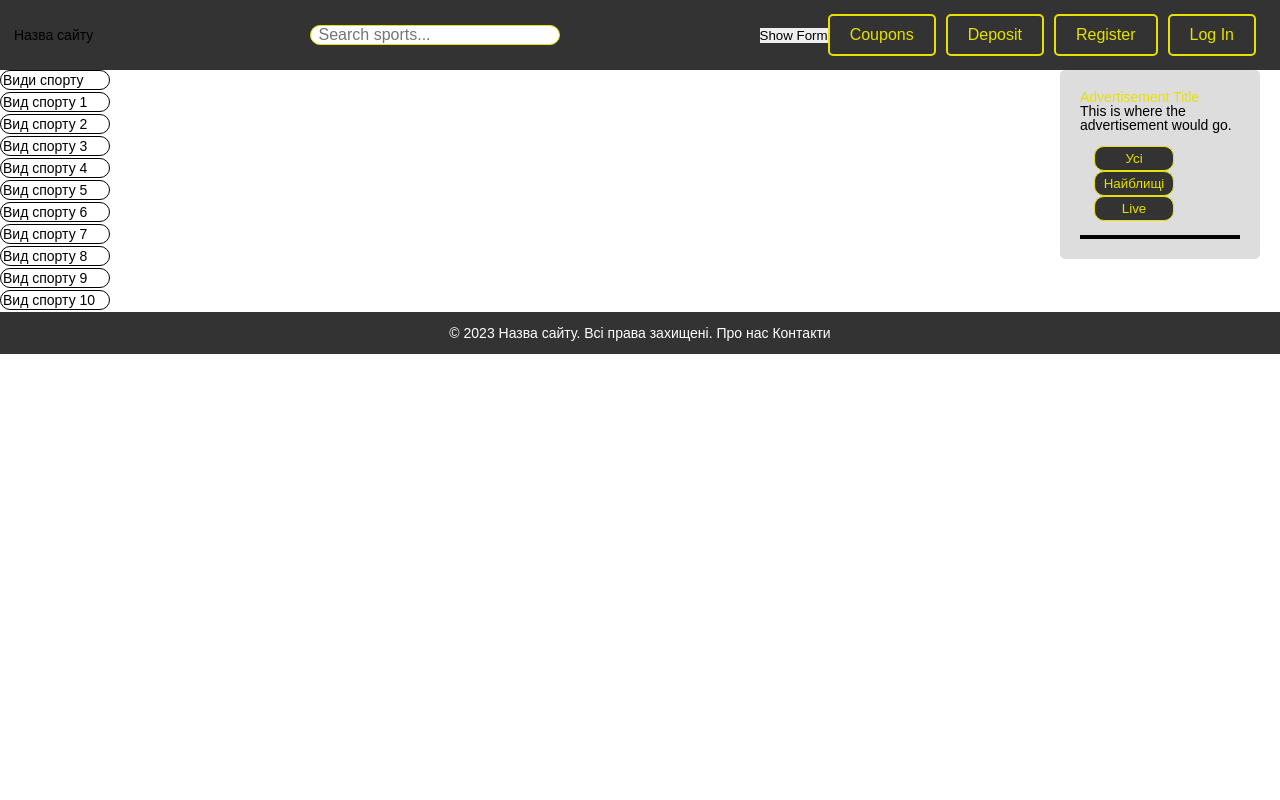
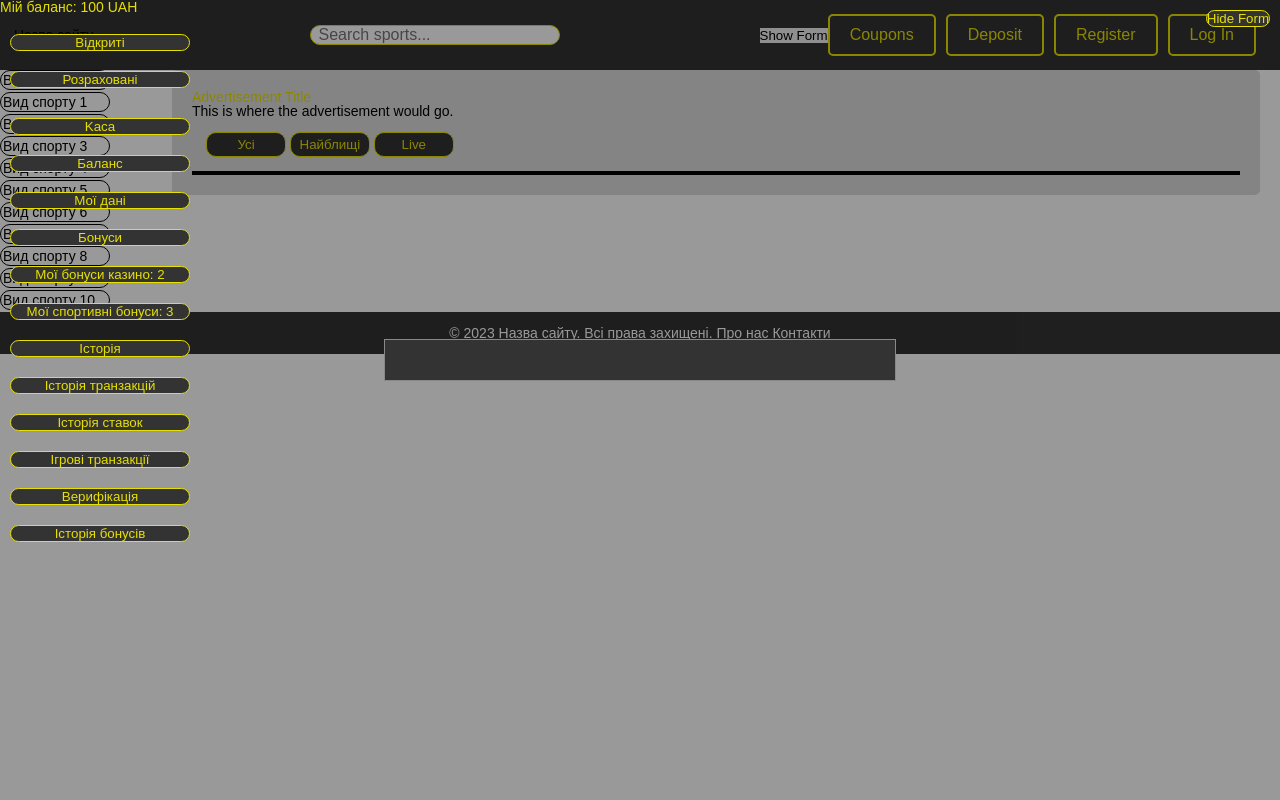
Before and after one commit to SashaAndru/Project, a PHP site: page / in a window 1280 px wide. Run offline with PHP 8.4, Linux system fonts and the light colour scheme; data that the repository does not hold is empty.

Commit message:
account and donate

```diff
--- a/Style.css
+++ b/Style.css
@@ -101,7 +101,6 @@ h2{
   float: right;
 }
 
-<<<<<<< HEAD
 .ad{
   width: 85%
 }
@@ -116,10 +115,6 @@ h2{
   position: 10px;
 }
 
-.hidden, .regi {
-  display: none;
-}
-=======
 
 
 
@@ -195,54 +190,6 @@ h2{
   display: none;
 }
 
->>>>>>> 3d9d1fcdee917e48c59599014f97ff758af2a7ff
-
-.right2 {
-  float: right;
-}
-.hidden2 {
-  display: none;
-}
-
-.form {
-  background-color: #fff;
-  padding: 20px;
-  border-radius: 5px;
-  box-shadow: 0 0 10px rgba(0, 0, 0, 0.2);
-  width: 50%;
-}
-
-#formContainer, .register {
-  position: fixed;
-  top: 0;
-  left: 0;
-  width: 100%;
-  height: 100%;
-  background-color: rgba(0, 0, 0, 0.4);
-  z-index: 1;
-}
-#formContainer1{
-  position: fixed;
-  top: 0;
-  left: 0;
-  width: 100%;
-  height: 100%;
-  background-color: rgba(0, 0, 0, 0.4);
-  z-index: 1;
-}
-
-#formContainer form {
-  background-color: #333;
-  position: absolute;
-  top: 45%;
-  left: 50%;
-  transform: translate(-50%, -50%);
-  padding: 20px;
-  border: 1px solid #888;
-  width: 40%;
-  max-width: 600px;
-  box-sizing: border-box;
-}
 
 #register form {
   background-color: #333;
@@ -258,56 +205,6 @@ h2{
 }
 
 
-<<<<<<< HEAD
-#formContainer1 form {
-  background-color: #333;
-  position: absolute;
-  top: 45%;
-  left: 50%;
-  transform: translate(-50%, -50%);
-  padding: 20px;
-  border: 1px solid #888;
-  width: 40%;
-  max-width: 600px;
-  box-sizing: border-box;
-}
-#hideFormButton, .closeRegister{
-  background-color: #333;
-  border-radius: 10px;
-  border: 1px solid #e7e003 ;
-  color: #e7e003;
-  position: absolute;
-  top: 10px;
-  right: 10px;
-}
-.button-group {
-  margin: 10px 0;
-  width: 200px;
-  display: flex;
-  flex-direction: column;
-  justify-content: flex-start;
-}
-
-.button-group button {
-  margin: 10px;
-  border-radius: 10px;
-}
-
-.submit-button-right{
-  margin:0px 0px 0px 80px;
-}
-.submit-button-right1{
-  border-radius: 10px;
-  border: 1px solid #e7e003 ;
-  color: #e7e003;
-  background-color: #333;
-}
-.col{
-  border: 1px solid #e7e003 ;
-  color: #e7e003;
-  background-color: #333;
-}
-=======
 #formContainer1 form {
   background-color: #333;
   position: absolute;
@@ -357,7 +254,6 @@ h2{
   background-color: #333;
   border: 10%;
   }
->>>>>>> 3d9d1fcdee917e48c59599014f97ff758af2a7ff
 
 
 .tab {
@@ -369,14 +265,6 @@ h2{
 }
 
 
-<<<<<<< HEAD
-.block-match{
-  padding: 10px;
-  margin: 50px;
-  border: 1px solid #ddd;
-  color: #f2f2f2;
-}
-=======
 .block-match{
   padding: 10px;
   margin: 50px;
@@ -445,4 +333,3 @@ h2{
   border-radius: 5px;
   cursor: pointer;
 }
->>>>>>> 3d9d1fcdee917e48c59599014f97ff758af2a7ff
--- a/index.php
+++ b/index.php
@@ -87,7 +87,70 @@ session_start();
     </div>
 
 
-<!--form-->
+    <div id="formContainer">
+  <form id="form1" class="hidden" style="display: block">
+  <form id="form2" class="hidden">
+
+  </form>
+
+  <form id="form3" class="hidden">
+
+  </form>
+  <form id="form4" class="hidden">
+
+  </form>
+  <form id="form5" class="hidden">
+
+  </form>
+  <form id="form6" class="hidden">
+
+  </form>
+  <form id="form7" class="hidden">
+
+  </form>
+  <form id="form8" class="hidden">
+
+  </form>
+  <form id="form9" class="hidden">
+
+  </form>
+  <form id="form10" class="hidden">
+
+  </form>
+  <form id="form11" class="hidden">
+
+  </form>
+  <form id="form12" class="hidden">
+
+  </form>
+
+  <button id="hideFormButton">Hide Form</button>
+    <h2>Мій баланс: 100 UAH</h2>
+    <div class="button-group">
+      <button class="submit-button-right1" onclick="toggleForms('form1', 'form2')">Відкриті</button>
+      <button class="submit-button-right1" onclick="toggleForms('form1', 'form3')">Розраховані</button>
+    </div>
+  <div class="button-group">
+    <button id="showFormButton1" onclick="toggleForms('form3',)" class="col" id = "cash-register">Kaca</button>
+    <button class="col" onclick="toggleForms('form2')">Баланс</button>
+    <button class="col" onclick="toggleForms('form3')">Мої дані</button>
+    <button class="col" onclick="toggleForms('form4')">Бонуси</button>
+    <button class="col" onclick="toggleForms('form5')">Мої бонуси казино: 2</button>
+    <button class="col" onclick="toggleForms('form6')">Мої спортивні бонуси: 3</button>
+    <button class="col" onclick="toggleForms('form7')">Історія</button>
+    <button class="col" onclick="toggleForms('form8')">Історія транзакцій</button>
+    <button class="col" onclick="toggleForms('form9')">Історія ставок</button>
+    <button class="col" onclick="toggleForms('form10')">Ігрові транзакції</button>
+    <button class="col" onclick="toggleForms('form11')">Верифікація</button>
+    <button class="col" onclick="toggleForms('form12')">Історія бонусів</button>
+  </div>
+
+  </form>
+
+</div>
+
+
+<!--form
 
     <div id="formContainer" class="hidden">
       <form>
@@ -100,7 +163,7 @@ session_start();
         </div>
         </div>
         <div class="button-group">
-        <button class="col" id = "cash-register">Kaca</button>
+        <button id="showFormButton1" onclick="toggleForms()" class="col" id = "cash-register">Kaca</button>
         <button class="col">Баланс</button>
         <button class="col">Мої дані</button>
         <button class="col">Бонуси</button>
@@ -118,21 +181,21 @@ session_start();
     </div>
 
 
-    <!--form каса-->
-    <div id="formContainer1" class="hidden">
+
+    <div id="formContainer1" class="hidden1">
       <form class="p">
         <div>
-            <button id="hideFormButton">Закрити</button>
+            <button id="hideFormButton1">Закрити</button>
             <div class="for">
-                <h2>Мій баланс: <?php echo"{$SESSION['balance']}"; ?>UAH</h2>
+                <h2>Мій баланс: 100 UAH</h2>
                 <div class="submit-button-right">
                  <button class="submit-button-right1">Відкриті</button>
                  <button class="submit-button-right1">Розраховані</button>
                 </div>
             </div>
          <div class="button-group">
-           <button id = "cash-register" class="col">Kaca</button>
-           <button class="col">Баланс</button>
+           <button id = "cash-register" onclick="toggleForms()" class="col">Kaca</button>
+           <button id="showFormButton1" class="col">Баланс</button>
            <button class="col">Мої дані</button>
            <button class="col">Бонуси</button>
            <button class="col">Мої бонуси казино: 2</button>
@@ -145,14 +208,9 @@ session_start();
            <button class="col">Історія бонусів</button>
          </div>
         </div>
-
-        <div id="tab2" class="tab">
-          <h2>Tab 2</h2>
-          <p>Content for Tab 2</p>
-        </div>
       </form>
     </div>
-
+    -->
 
     <footer>
       &copy; 2023 Назва сайту. Всі права захищені.
```
Lines whose indentation alone changed are shown as unchanged.
